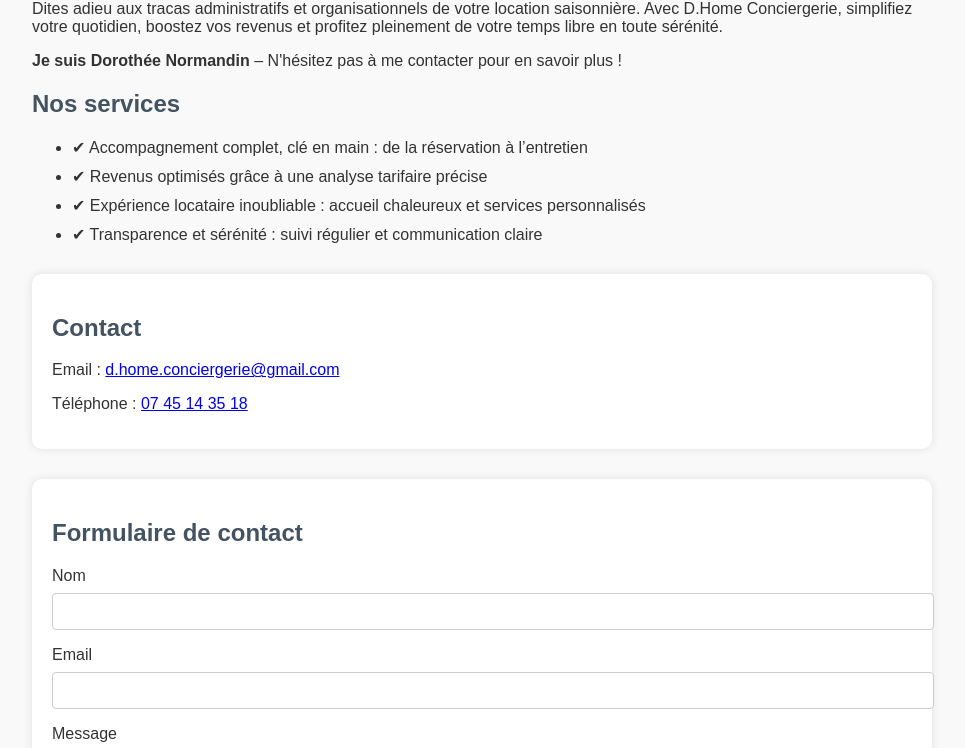
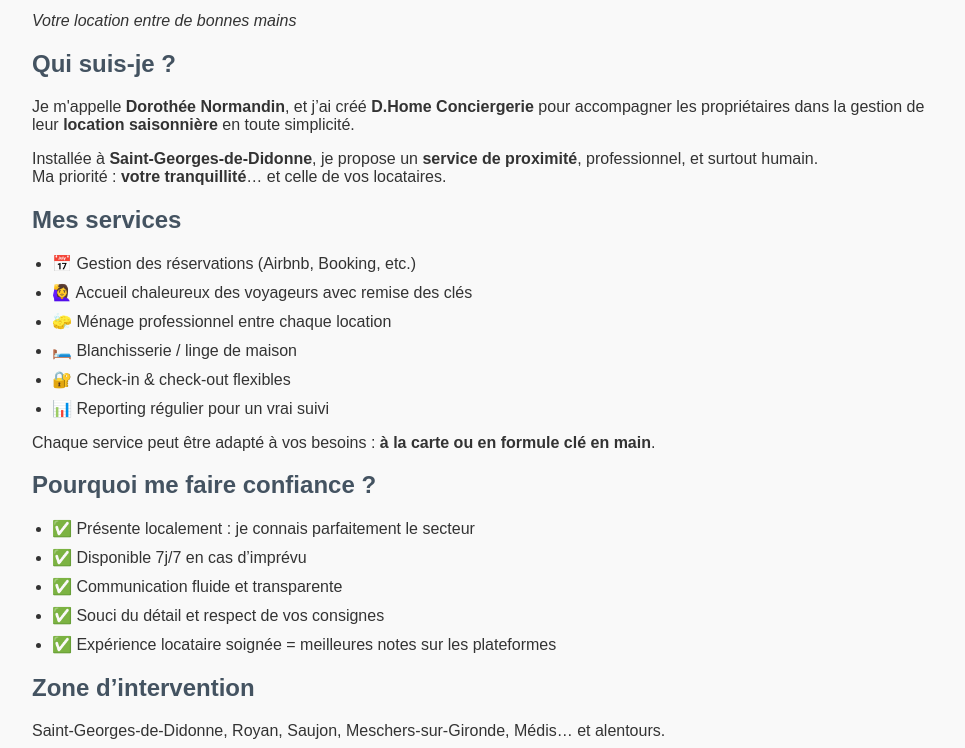
Before and after one commit to Dorothee17/dhome-conciergerie, a plain HTML site: page index.html in a window 1280 px wide. Shown: the part 392-1140 px from the top of the page, without its empty margins (158-1123 px from the left). Drawn offline with Linux system fonts and the light colour scheme.

Commit message:
Add files via upload

```diff
--- a/index.html
+++ b/index.html
@@ -7,11 +7,11 @@
   <title>D.Home Conciergerie</title>
   <style>
     body { font-family: Arial, sans-serif; margin: 0; background: #f9f9f9; color: #333; }
-    header { text-align: center; }
     header img { width: 100%; max-height: 300px; object-fit: cover; }
     .container { padding: 20px; max-width: 900px; margin: auto; }
-    h2 { color: #445361; }
-    .services li { margin-bottom: 10px; }
+    h1, h2 { color: #445361; }
+    ul { padding-left: 20px; }
+    li { margin-bottom: 10px; }
     footer { background: #eee; text-align: center; padding: 20px; font-size: 14px; }
     .contact, .form-section { background: #fff; padding: 20px; border-radius: 10px; margin-top: 30px; box-shadow: 0 0 10px rgba(0,0,0,0.1); }
     input, textarea { width: 100%; padding: 10px; margin-top: 8px; margin-bottom: 16px; border: 1px solid #ccc; border-radius: 4px; }
@@ -26,26 +26,51 @@
 </header>
 
 <div class="container">
+  <h1>Bienvenue chez D.Home Conciergerie</h1>
+  <p><em>Votre location entre de bonnes mains</em></p>
+
   <section>
-    <h2>À propos</h2>
-    <p>Dites adieu aux tracas administratifs et organisationnels de votre location saisonnière. Avec D.Home Conciergerie, simplifiez votre quotidien, boostez vos revenus et profitez pleinement de votre temps libre en toute sérénité.</p>
-    <p><strong>Je suis Dorothée Normandin</strong> – N'hésitez pas à me contacter pour en savoir plus !</p>
+    <h2>Qui suis-je ?</h2>
+    <p>Je m'appelle <strong>Dorothée Normandin</strong>, et j’ai créé <strong>D.Home Conciergerie</strong> pour accompagner les propriétaires dans la gestion de leur <strong>location saisonnière</strong> en toute simplicité.</p>
+    <p>Installée à <strong>Saint-Georges-de-Didonne</strong>, je propose un <strong>service de proximité</strong>, professionnel, et surtout humain.<br>
+    Ma priorité : <strong>votre tranquillité</strong>… et celle de vos locataires.</p>
   </section>
 
   <section>
-    <h2>Nos services</h2>
-    <ul class="services">
-      <li>✔ Accompagnement complet, clé en main : de la réservation à l’entretien</li>
-      <li>✔ Revenus optimisés grâce à une analyse tarifaire précise</li>
-      <li>✔ Expérience locataire inoubliable : accueil chaleureux et services personnalisés</li>
-      <li>✔ Transparence et sérénité : suivi régulier et communication claire</li>
+    <h2>Mes services</h2>
+    <ul>
+      <li>📅 Gestion des réservations (Airbnb, Booking, etc.)</li>
+      <li>🙋‍♀️ Accueil chaleureux des voyageurs avec remise des clés</li>
+      <li>🧽 Ménage professionnel entre chaque location</li>
+      <li>🛏️ Blanchisserie / linge de maison</li>
+      <li>🔐 Check-in & check-out flexibles</li>
+      <li>📊 Reporting régulier pour un vrai suivi</li>
     </ul>
+    <p>Chaque service peut être adapté à vos besoins : <strong>à la carte ou en formule clé en main</strong>.</p>
+  </section>
+
+  <section>
+    <h2>Pourquoi me faire confiance ?</h2>
+    <ul>
+      <li>✅ Présente localement : je connais parfaitement le secteur</li>
+      <li>✅ Disponible 7j/7 en cas d’imprévu</li>
+      <li>✅ Communication fluide et transparente</li>
+      <li>✅ Souci du détail et respect de vos consignes</li>
+      <li>✅ Expérience locataire soignée = meilleures notes sur les plateformes</li>
+    </ul>
+  </section>
+
+  <section>
+    <h2>Zone d’intervention</h2>
+    <p>Saint-Georges-de-Didonne, Royan, Saujon, Meschers-sur-Gironde, Médis… et alentours.</p>
   </section>
 
   <section class="contact">
     <h2>Contact</h2>
-    <p>Email : <a href="mailto:d.home.conciergerie@gmail.com">d.home.conciergerie@gmail.com</a></p>
-    <p>Téléphone : <a href="tel:+33745143518">07 45 14 35 18</a></p>
+    <p>Un projet ? Des questions ?</p>
+    <p>📧 <a href="mailto:d.home.conciergerie@gmail.com">d.home.conciergerie@gmail.com</a><br>
+       📱 <a href="tel:+33745143518">07 45 14 35 18</a></p>
+    <p>Ou utilisez directement le formulaire ci-dessous — je vous répondrai très vite !</p>
   </section>
 
   <section class="form-section">
```
Also changed, not shown: logo-gauche.png.
